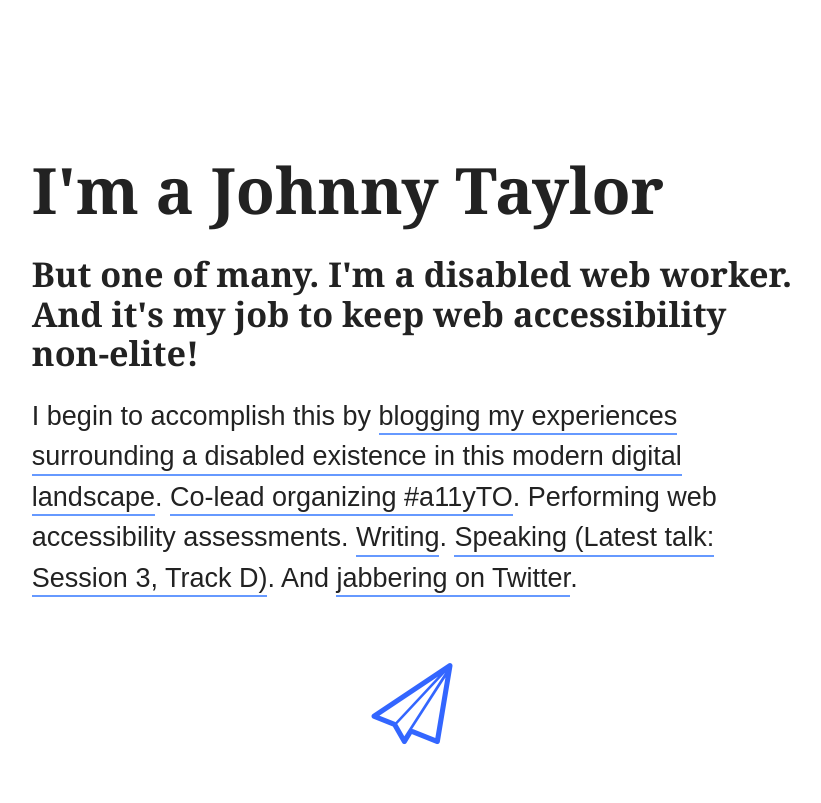
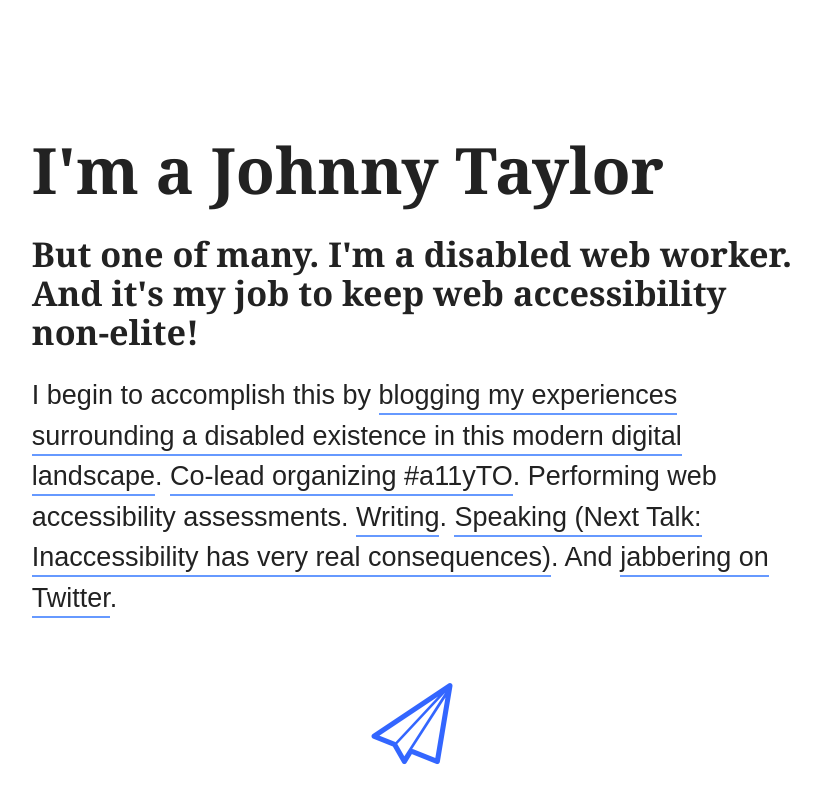
Before and after one commit to abledaccess/johnnydaux.org, a Jekyll site: the page built from index.md, in a window 1280 px wide. Shown: the top 803 px of the page, without its empty margins (228-1049 px from the left). Built offline with Jekyll 4.4.1, drawn with Linux system fonts in a browser that asks for light colours.

Commit message:
GH-PAGES: Update copy and link to next talk

```diff
--- a/index.md
+++ b/index.md
@@ -11,4 +11,4 @@
 
 <p class="intro">But one of many. I'm a disabled web worker. And it's my job to keep web accessibility non-elite!</p>
 
-I begin to accomplish this by [blogging my experiences surrounding a disabled existence in this modern digital landscape](https://abledaccess.com). [Co-lead organizing #a11yTO](http://a11yto.com). Performing web accessibility assessments. [Writing](http://simplyaccessible.com/article/being-disabled-can-be-lame/). [Speaking (Latest talk: Session 3, Track D)](http://accessibilitycampto.org/schedule.php#pm1). And [jabbering on Twitter](https://twitter.com/abledaccess).
+I begin to accomplish this by [blogging my experiences surrounding a disabled existence in this modern digital landscape](https://abledaccess.com). [Co-lead organizing #a11yTO](http://a11yto.com). Performing web accessibility assessments. [Writing](http://simplyaccessible.com/article/being-disabled-can-be-lame/). [Speaking (Next Talk: Inaccessibility has very real consequences)](http://accessconf.ca/sessions/). And [jabbering on Twitter](https://twitter.com/abledaccess).
```
